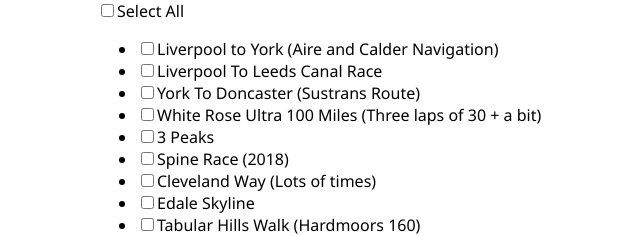
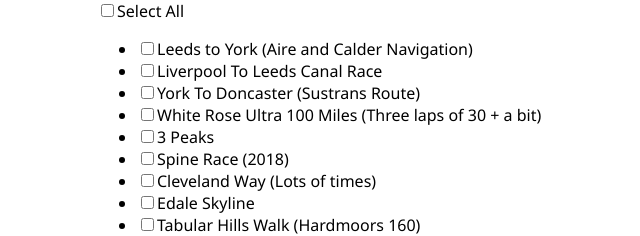
Before and after one commit to DavidBetteridge/DavidBetteridge.github.io, a Jekyll site: the page running/index.html, which Jekyll copies as it is, in a window 1280 px wide. Shown: the top 236 px of the page, without its empty margins (543-1183 px from the left). Built offline with Jekyll 4.4.1, drawn with Linux system fonts in a browser that asks for light colours; a script that is not in the unit is left out.

Commit message:
Fix mistake

```diff
--- a/running/index.html
+++ b/running/index.html
@@ -17,7 +17,7 @@
 
                 <ul>
                 <!-- https://www.w3schools.com/colors/colors_picker.asp -->
-                <li><input class="route" type="checkbox" value="Leeds_to_York.xml" data-colour="#ff0000">Liverpool to York (Aire and Calder Navigation)</input></li>
+                <li><input class="route" type="checkbox" value="Leeds_to_York.xml" data-colour="#ff0000">Leeds to York (Aire and Calder Navigation)</input></li>
                 <li><input class="route" type="checkbox" value="leedsandliverpoolcanal.xml" data-colour="#ff4000">Liverpool To Leeds Canal Race</input></li>
                 <li><input class="route" type="checkbox" value="York_To_Doncaster.xml" data-colour="#ff8000">York To Doncaster (Sustrans Route)</input></li>
                 <li><input class="route" type="checkbox" value="White_Rose_Ultra.xml" data-colour="#ffbf00">White Rose Ultra 100 Miles (Three laps of 30 + a bit)</input></li>
```
